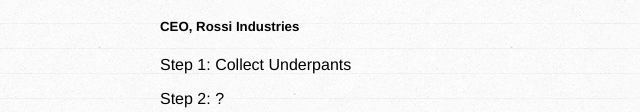
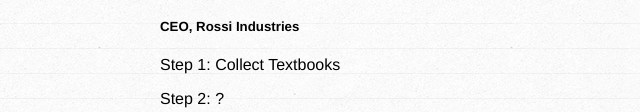
Before and after one commit to gregjrossi/gregjrossi.github.io, a plain HTML site: page index.html in a window 1280 px wide. Shown: the part 687-799 px from the top of the page, 0-640 px from the left. Drawn offline with Linux system fonts and the light colour scheme.

Commit message:
changed word

```diff
--- a/index.html
+++ b/index.html
@@ -35,7 +35,7 @@
       </section>
       <section>
         <h5>CEO, Rossi Industries</h5>
-        <p>Step 1: Collect Underpants</p>
+        <p>Step 1: Collect Textbooks</p>
         Step 2: ?</p>
         Step 3: Profit</p>
       </section>
```
